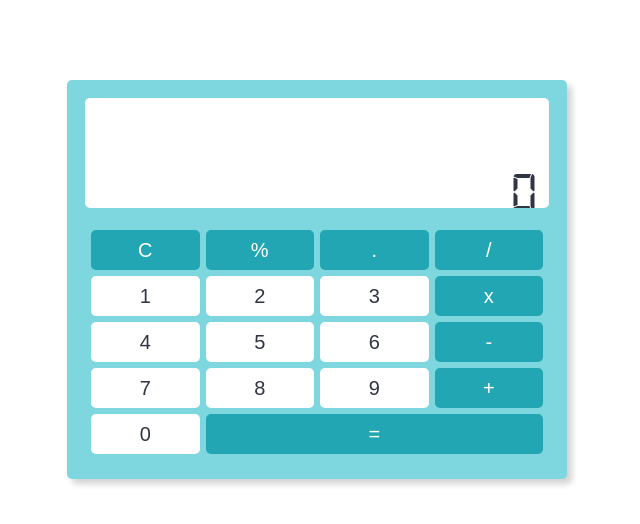
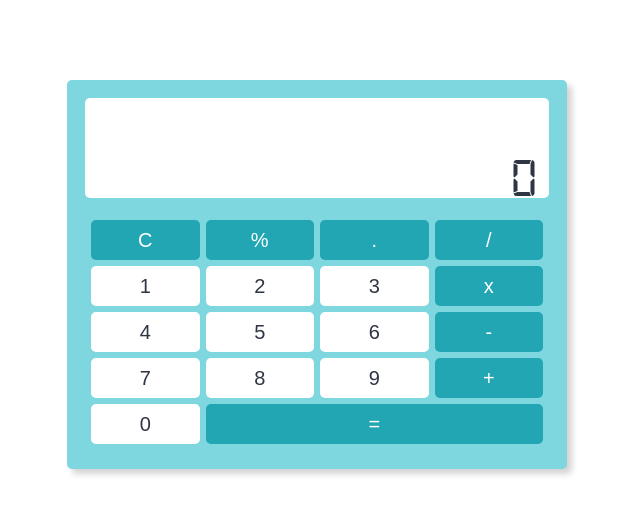
Before and after one commit to adjimuhamadzidan20/kalkulator-sederhana, a plain HTML site: page index.html in a window 1280 px wide. Shown: the whole page, without its empty margins (323-963 px from the left). Drawn offline with Linux system fonts and the light colour scheme.

Commit message:
update css
update css

```diff
--- a/style.css
+++ b/style.css
@@ -33,11 +33,12 @@
     color: #2f3542;
     border-radius: 5px;
     padding: 5px;
+    box-sizing: border-box;
 }
 
 .container .output-number span {
     position: absolute;
-    bottom: 8px;
+    bottom: 12px;
     right: 12px;
     /* background-color: aqua; */
 }
```
